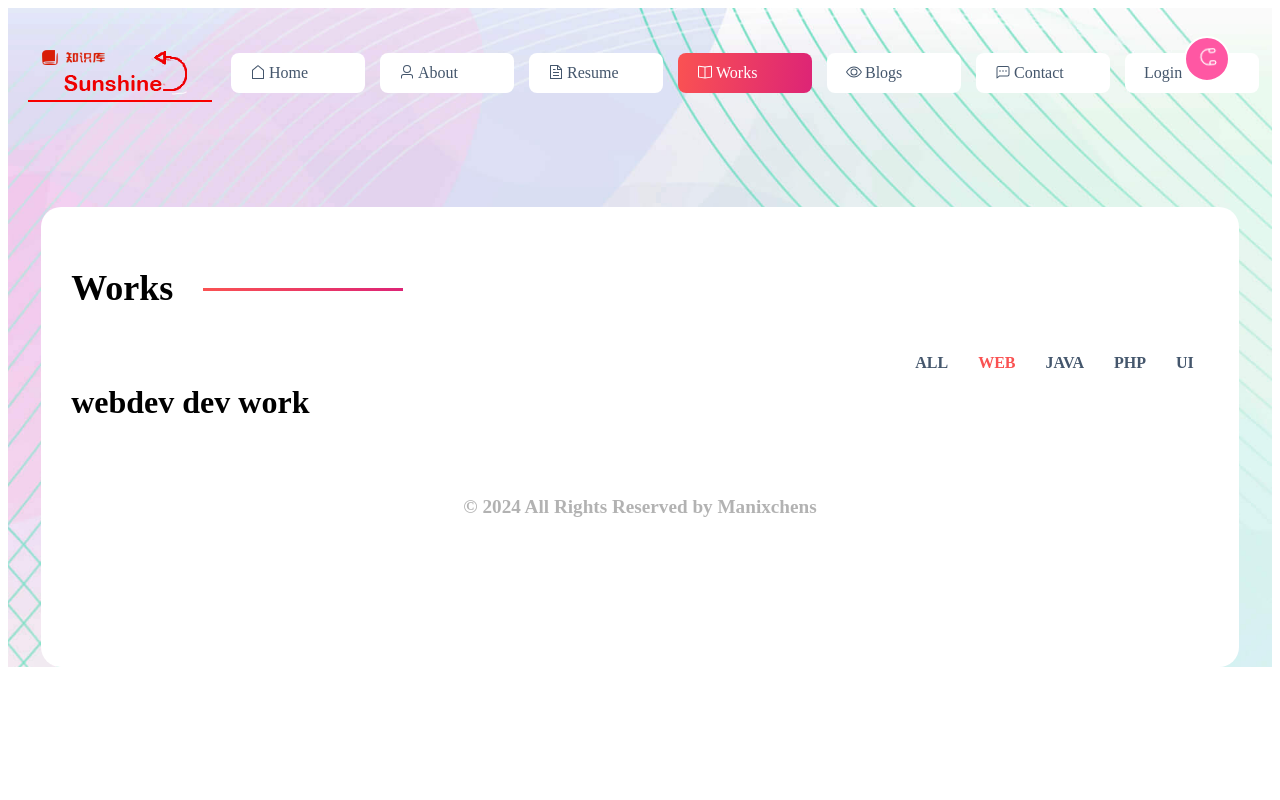
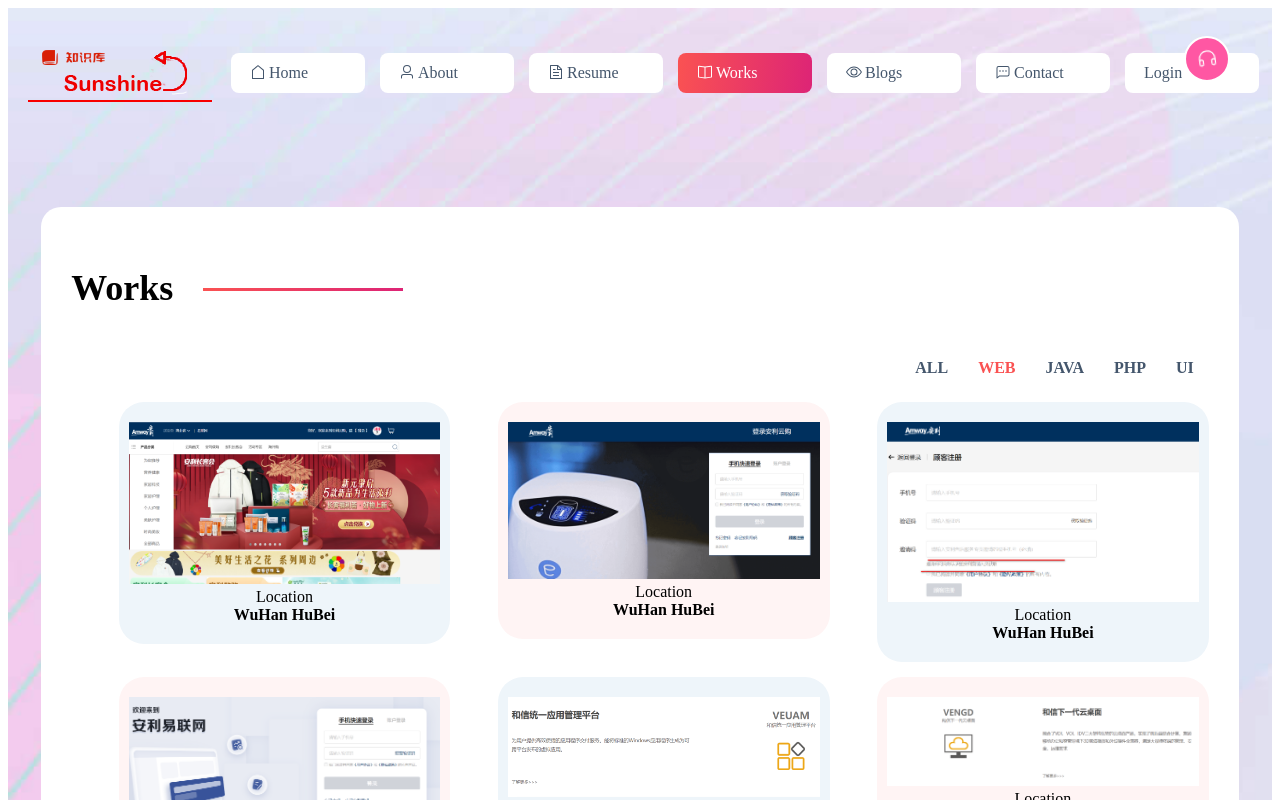
Before and after one commit to ManixChen/manixchen-blog, a Vue app: page /works/webdev in a window 1280 px wide. Shown: the top 800 px of the page. Built offline with nearby package versions, Linux system fonts and the light colour scheme.

Commit message:
三级路由和组件配合使用，接下来通过三级路由的类型获取对应数据给前端

```diff
--- /dev/null
+++ b/src/stores/works.js
@@ -0,0 +1,54 @@
+import { ref ,computed} from 'vue'
+import { defineStore } from 'pinia'
+
+export const useWorksStore = defineStore('works', () => {
+    const allimgs = [
+        {src:"/src/assets/imgs/lunbo/project_anli_01.png",title:"",desc:""},
+        {src:"/src/assets/imgs/lunbo/project_anli_02.png",title:"",desc:""},
+        {src:"/src/assets/imgs/lunbo/project_anli_03.png",title:"",desc:""},
+        {src:"/src/assets/imgs/lunbo/project_anli_04.png",title:"",desc:""},
+        {src:"/src/assets/imgs/lunbo/vesystem_01.png",title:"",desc:""},
+        {src:"/src/assets/imgs/lunbo/vesystem_02.png",title:"",desc:""},
+        {src:"/src/assets/imgs/lunbo/vesystem_03.png",title:"",desc:""},
+        {src:"/src/assets/imgs/lunbo/vesystem_04.png",title:"",desc:""},
+        {src:"/src/assets/imgs/lunbo/vesystem_05.png",title:"",desc:""},
+        {src:"/src/assets/imgs/lunbo/vesystem_06.png",title:"",desc:""},
+        {src:"/src/assets/imgs/lunbo/vesystem_07.png",title:"",desc:""},
+        {src:"/src/assets/imgs/lunbo/vesystem_08.png",title:"",desc:""},
+        {src:"/src/assets/imgs/lunbo/vesystem_09.png",title:"",desc:""},
+        {src:"/src/assets/imgs/lunbo/vesystem_10.png",title:"",desc:""},
+        {src:"/src/assets/imgs/lunbo/anzhi_01.png",title:"",desc:""},
+        {src:"/src/assets/imgs/lunbo/anzhi_03.png",title:"",desc:""},
+        {src:"/src/assets/imgs/lunbo/anzhi_04.png",title:"",desc:""},
+        {src:"/src/assets/imgs/lunbo/anzhi_05.png",title:"",desc:""},
+        {src:"/src/assets/imgs/lunbo/anzhi_02.png",title:"",desc:""},
+    ];
+    const webImgs = ref(allimgs);
+    // 获取所有图片地址
+    const imgs =computed(() => {
+        const newImgs = [];
+        for(let i=0;i<webImgs.value.length;i++){
+            newImgs.push(webImgs.value[i]['src']);
+        }
+        return newImgs
+    })
+
+    // 获取对应的图片给路由
+    const checkCurrent = (current) => {
+        console.warn(current)
+        if(!current){
+            return true;
+        }
+        if(current=="all"){
+            return true;
+        }
+        if(current=="phpdev"){
+            return true;
+        }
+        if(current=="javadev"){
+            return true;
+        }
+    }
+
+  return { allimgs,webImgs,imgs,checkCurrent}
+})
--- a/src/views/Layout/index.vue
+++ b/src/views/Layout/index.vue
@@ -142,6 +142,11 @@ body {
 }
 .positon-right{
   float: right;
+  &::after{
+    content: "";
+    display: table;
+    clear: both
+  }
 }
 header {
   padding-top: 30px;
--- a/src/views/Works/AllWorks.vue
+++ b/src/views/Works/AllWorks.vue
@@ -1,23 +1,17 @@
 <template>
   <div>
+    <!-- <el-row>
+      <EmploymentHistory title="工作经历" />
+      <Projects title="项目经历" />
+    </el-row>  -->
     <el-row>
-      <el-divider />
-      <!-- 固定不变的 -->
-      <el-divider>
-        <el-icon><star-filled /></el-icon>
-      </el-divider>
-      <el-divider />
+      <webdev :current="`all`" title="所有相册"/>
     </el-row>
-    <!-- 工作经历 -->
-    <EmploymentHistory />
-    <!-- 项目经历 -->
-    <Projects />
   </div>
 </template>
 
 <script setup>
-import { StarFilled } from "@element-plus/icons-vue";
-
-import EmploymentHistory from "../Resume/component/EmploymentHistory.vue";
-import Projects from "../Resume/component/Projects.vue";
+// import EmploymentHistory from "../Resume/component/EmploymentHistory.vue";
+// import Projects from "../Resume/component/Projects.vue";
+import webdev from "./webdev/index.vue";
 </script>
--- a/src/views/Works/index.vue
+++ b/src/views/Works/index.vue
@@ -7,7 +7,7 @@ import SecondTitle from "../Layout/component/SecondTitle.vue";
   <div>
     <SecondTitle :title="`Works`" />
 
-    <!-- 切换相册模块 -->
+    <!-- 切换模块 -->
     <el-row class="works-container">
       <el-col :sm="24">
         <div class="positon-right sub-menu">
@@ -17,16 +17,17 @@ import SecondTitle from "../Layout/component/SecondTitle.vue";
           <RouterLink to="/works/phpdev">PHP</RouterLink>
           <RouterLink to="/works/uidesign">UI</RouterLink>
         </div>
-        <!-- 三级路由 -->
-        <RouterView />
       </el-col>
     </el-row>
+    <!-- 三级路由 -->
+    <RouterView />
   </div>
 </template>
 
 <style lang="scss">
 .works-container {
   .sub-menu {
+    margin: 5px 0 25px 0;
     a {
       margin: 0 15px;
       color: rgb(68, 86, 108);
--- a/src/views/Works/javadev/index.vue
+++ b/src/views/Works/javadev/index.vue
@@ -1,5 +1,11 @@
 <template>
     <div>
-        <h1>javadev dev  work</h1>
+        <el-row>
+          <webdev :current="`all`" title="所有相册"/>
+        </el-row>
     </div>
 </template>
+
+<script setup>
+import webdev from "../webdev/index.vue";
+</script>
--- a/src/views/Works/phpdev/index.vue
+++ b/src/views/Works/phpdev/index.vue
@@ -1,5 +1,11 @@
 <template>
     <div>
-        <h1>phpdev dev  work</h1>
+        <el-row>
+          <webdev :current="`all`" title="所有相册"/>
+        </el-row>
     </div>
 </template>
+
+<script setup>
+import webdev from "../webdev/index.vue";
+</script>
--- a/src/views/Works/webdev/index.vue
+++ b/src/views/Works/webdev/index.vue
@@ -1,5 +1,48 @@
+<script setup>
+import { computed,onMounted} from "vue";
+import { useWorksStore } from "@/stores/works";
+import { storeToRefs } from "pinia";
+const worksStore = useWorksStore();
+const { webImgs,imgs}=storeToRefs(worksStore)
+
+const {current} =defineProps(["current"]);
+onMounted(() => {
+    worksStore.checkCurrent(current);
+})
+</script>
 <template>
-    <div>
-        <h1>webdev dev  work</h1>
-    </div>
+  <div>
+    <el-row class="webdev-container" justify="center">
+      <el-col :sm="11" :md="7" :offset="1" v-for="(img,key) in webImgs" :key="key">
+        <div :class="`icon-info-box ${key%2?'bg-pink':'whiteaqua' }`" >
+          <el-image
+            lazy
+            loading="lazy" fit="contain"
+            :zoom-rate="1.2"
+      :max-scale="7"
+      :min-scale="0.2"
+      :preview-src-list="imgs"
+      previewTeleported
+      :initial-index="key" closeOnPressEscape
+            :src="img.src"
+          />
+          <div>Location</div>
+          <strong>WuHan HuBei</strong>
+        </div>
+      </el-col>
+      <el-col :sm="24" :md="12"> </el-col>
+    </el-row>
+  </div>
 </template>
+
+<style lang="scss">
+
+.webdev-container{
+    .icon-info-box{
+        border-radius: 25px;
+        text-align: center;
+        padding: 20px 10px;
+        margin-bottom: 15px;
+    }
+}
+</style>
```
